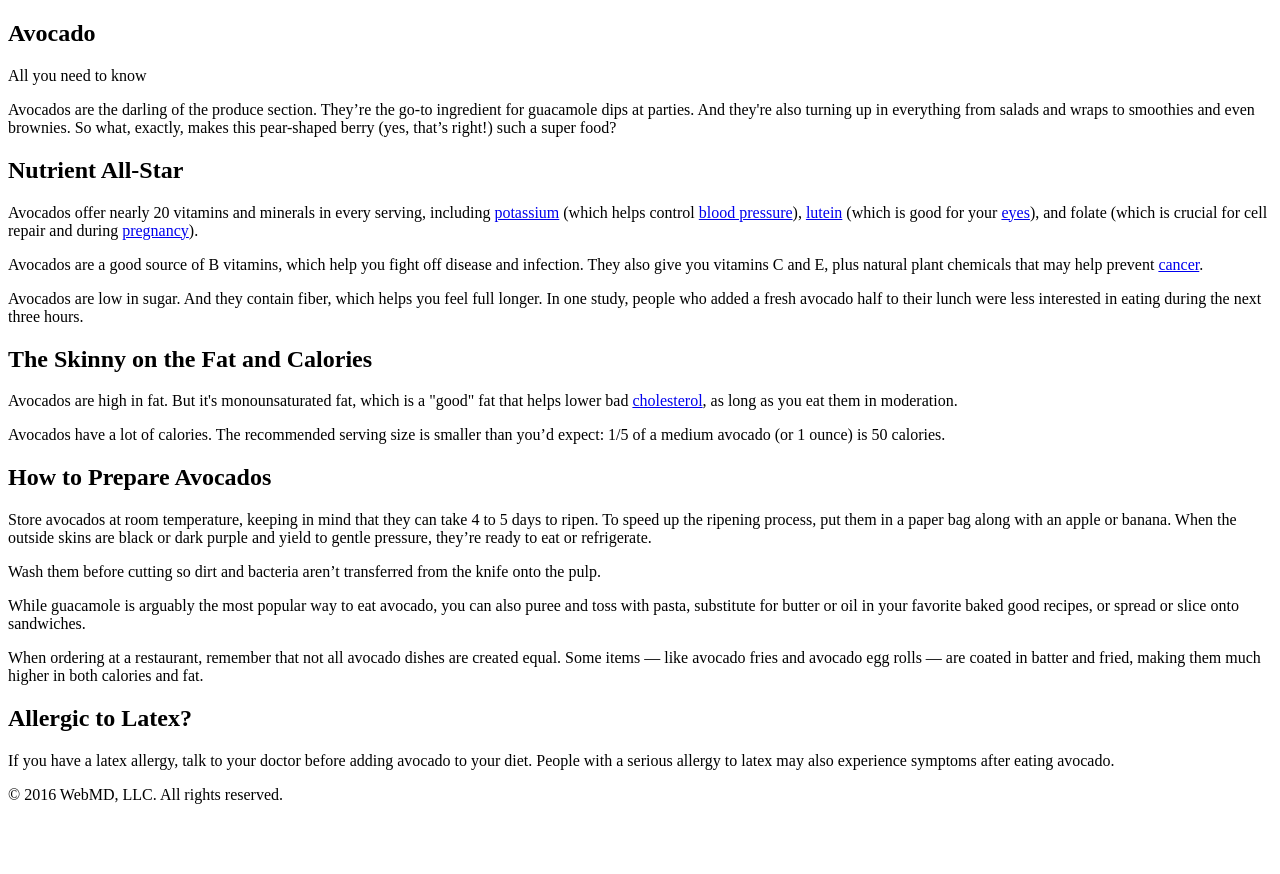
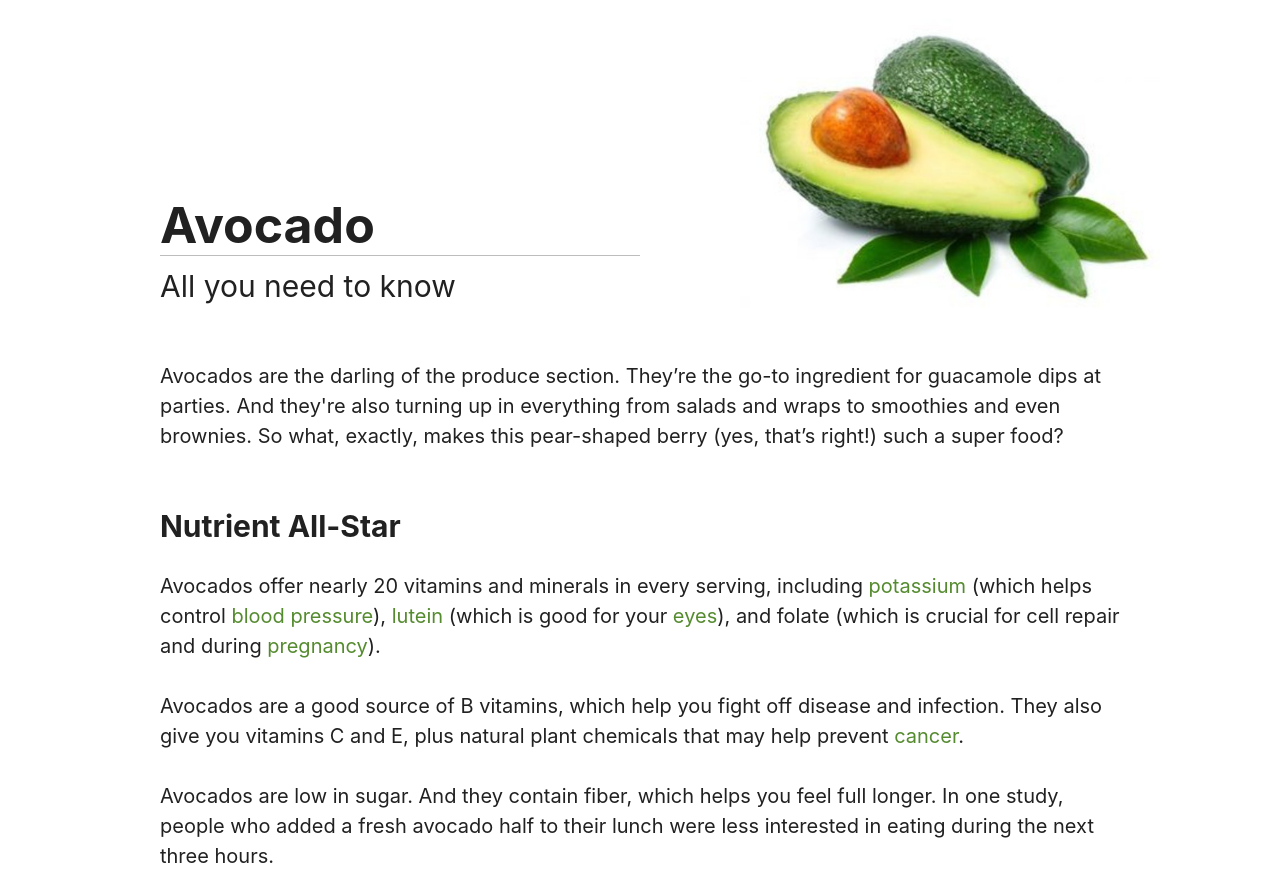
Before and after one commit to ioitua/fruits, a plain HTML site: page index.html in a window 1280 px wide. Shown: the top 874 px of the page. Before the commit the page ends 812 px from the top, so only its background shows below. Drawn offline with Linux system fonts and the light colour scheme.

Commit message:
Styling and done

```diff
--- a/css/main.css
+++ b/css/main.css
@@ -0,0 +1,117 @@
+html {
+  font: 16px/1.5 -apple-system, system-ui, BlinkMacSystemFont, "Segoe UI", Roboto, "Helvetica Neue", Arial, sans-serif;
+  color: #212121;
+}
+
+@media (min-width: 960px) {
+  html {
+    font-size: 20px;
+  }
+}
+
+body {
+  margin: 0;
+}
+
+
+/* Headings */
+
+h1, h2, h3 {
+  margin: 0 0 1.5rem;
+}
+
+h1 {
+  font-size: 2.5rem;
+  line-height: 1.2;
+}
+
+h2 {
+  font-size: 1.5rem;
+  line-height: 1;
+}
+
+
+/* Text */
+
+p {
+  margin: 0 0 1.5rem;
+}
+
+
+/* Links */
+
+a {
+  color: #558b2f;
+  text-decoration: none;
+}
+
+a:hover,
+a:focus {
+  color: #33691e;
+  text-decoration: underline;
+}
+
+
+/* Sections */
+
+section,
+.section {
+  margin-bottom: 3rem;
+}
+
+
+/* Containers */
+
+.container {
+  margin-left: auto;
+  margin-right: auto;
+  padding-left: 1rem;
+  padding-right: 1rem;
+  max-width: 960px;
+}
+
+@media (min-width: 960px) {
+  .container {
+    padding-left: 2rem;
+    padding-right: 2rem;
+  }
+}
+
+
+/* Header */
+
+header {
+  padding: 9rem 0 1.5rem;
+  margin-bottom: 1.5rem;
+  background-repeat: no-repeat;
+  background-position: bottom right;
+  background-size: contain;
+}
+
+.title,
+.subtitle {
+  margin-right: 50%;
+}
+
+.title {
+  padding-top: .75rem;
+  margin-bottom: .75rem;
+  border-bottom: 1px solid #bdbdbd;
+}
+
+.subtitle {
+  margin-bottom: 0;
+  font-size: 1.5rem;
+  line-height: 1;
+}
+
+
+/* Footer */
+
+footer {
+  padding-bottom: 1.5rem;
+  font-size: .8rem;
+  line-height: 1.875;
+  color: #757575;
+  text-align: center;
+}
--- a/index.html
+++ b/index.html
@@ -4,57 +4,51 @@
   <meta charset="utf-8">
   <meta name="viewport" content="width=device-width, initial-scale=1.0">
   <meta http-equiv="x-ua-compatible" content="ie=edge">
+
   <title>Avocado. All you need to know</title>
+  <meta name="description" content="A litle bit about avocados">
+
+  <link rel="stylesheet" href="css/main.css">
 </head>
 <body>
   <article id="avocado">
-    <header>
-      <div class="container">
-        <h1 class="privary-heading">Avocado</h1>
-        <p class="primary-subheading">All you need to know</p>
-      </div>
+    <header class="container" style="background-image: url(images/avocado.jpg);">
+      <h1 class="title">Avocado</h1>
+      <p class="subtitle">All you need to know</p>
     </header>
 
-    <div class="container">
+    <div class="section container">
       <p>Avocados are the darling of the produce section. They’re the go-to ingredient for guacamole dips at parties. And they're also turning up in everything from salads and wraps to smoothies and even brownies. So what, exactly, makes this pear-shaped berry (yes, that’s right!) such a super food?</p>
     </div>
 
-    <section id="nutrition">
-      <div class="container">
+    <section class="container" id="nutrition">
       <h2>Nutrient All-Star</h2>
       <p>Avocados offer nearly 20 vitamins and minerals in every serving, including <a href="http://www.webmd.com/diet/supplement-guide-potassium">potassium</a> (which helps control <a href="http://www.webmd.com/hypertension-high-blood-pressure/guide/diastolic-and-systolic-blood-pressure-know-your-numbers">blood pressure</a>), <a href="http://www.webmd.com/eye-health/lutein-zeaxanthin-vision">lutein</a> (which is good for your <a href="http://www.webmd.com/eye-health/picture-of-the-eyes">eyes</a>), and folate (which is crucial for cell repair and during <a href="http://www.webmd.com/baby/default.htm">pregnancy</a>).</p>
       <p>Avocados are a good source of B vitamins, which help you fight off disease and infection. They also give you vitamins C and E, plus natural plant chemicals that may help prevent <a href="http://www.webmd.com/cancer/default.htm">cancer</a>.</p>
       <p>Avocados are low in sugar. And they contain fiber, which helps you feel full longer. In one study, people who added a fresh avocado half to their lunch were less interested in eating during the next three hours.</p>
-      </div>
     </section>
 
-    <section id="calories">
-      <div class="container">
+    <section class="container" id="calories">
       <h2>The Skinny on the Fat and Calories</h2>
       <p>Avocados are high in fat. But it's monounsaturated fat, which is a "good" fat that helps lower bad <a href="http://www.webmd.com/cholesterol-management/default.htm">cholesterol</a>, as long as you eat them in moderation.</p>
       <p>Avocados have a lot of calories. The recommended serving size is smaller than you’d expect: 1/5 of a medium avocado (or 1 ounce) is 50 calories.</p>
-      </div>
     </section>
 
-    <section id="preparation">
-      <div class="container">
+    <section class="container" id="preparation">
       <h2>How to Prepare Avocados</h2>
       <p>Store avocados at room temperature, keeping in mind that they can take 4 to 5 days to ripen. To speed up the ripening process, put them in a paper bag along with an apple or banana. When the outside skins are black or dark purple and yield to gentle pressure, they’re ready to eat or refrigerate.</p>
       <p>Wash them before cutting so dirt and bacteria aren’t transferred from the knife onto the pulp.</p>
       <p>While guacamole is arguably the most popular way to eat avocado, you can also puree and toss with pasta, substitute for butter or oil in your favorite baked good recipes, or spread or slice onto sandwiches.</p>
       <p>When ordering at a restaurant, remember that not all avocado dishes are created equal. Some items — like avocado fries and avocado egg rolls — are coated in batter and fried, making them much higher in both calories and fat.</p>
-      </div>
     </section>
 
-    <section>
-      <div class="container">
+    <section class="container" id="allergics">
       <h2>Allergic to Latex?</h2>
       <p>If you have a latex allergy, talk to your doctor before adding avocado to your diet. People with a serious allergy to latex may also experience symptoms after eating avocado.</p>
-      </div>
     </section>
 
-    <footer>
-      <div class="container">© 2016 WebMD, LLC. All rights reserved.</div>
+    <footer class="container">
+      © 2016 WebMD, LLC. All rights reserved.
     </footer>
   </article>
 </body>
```
Lines whose indentation alone changed are shown as unchanged.
